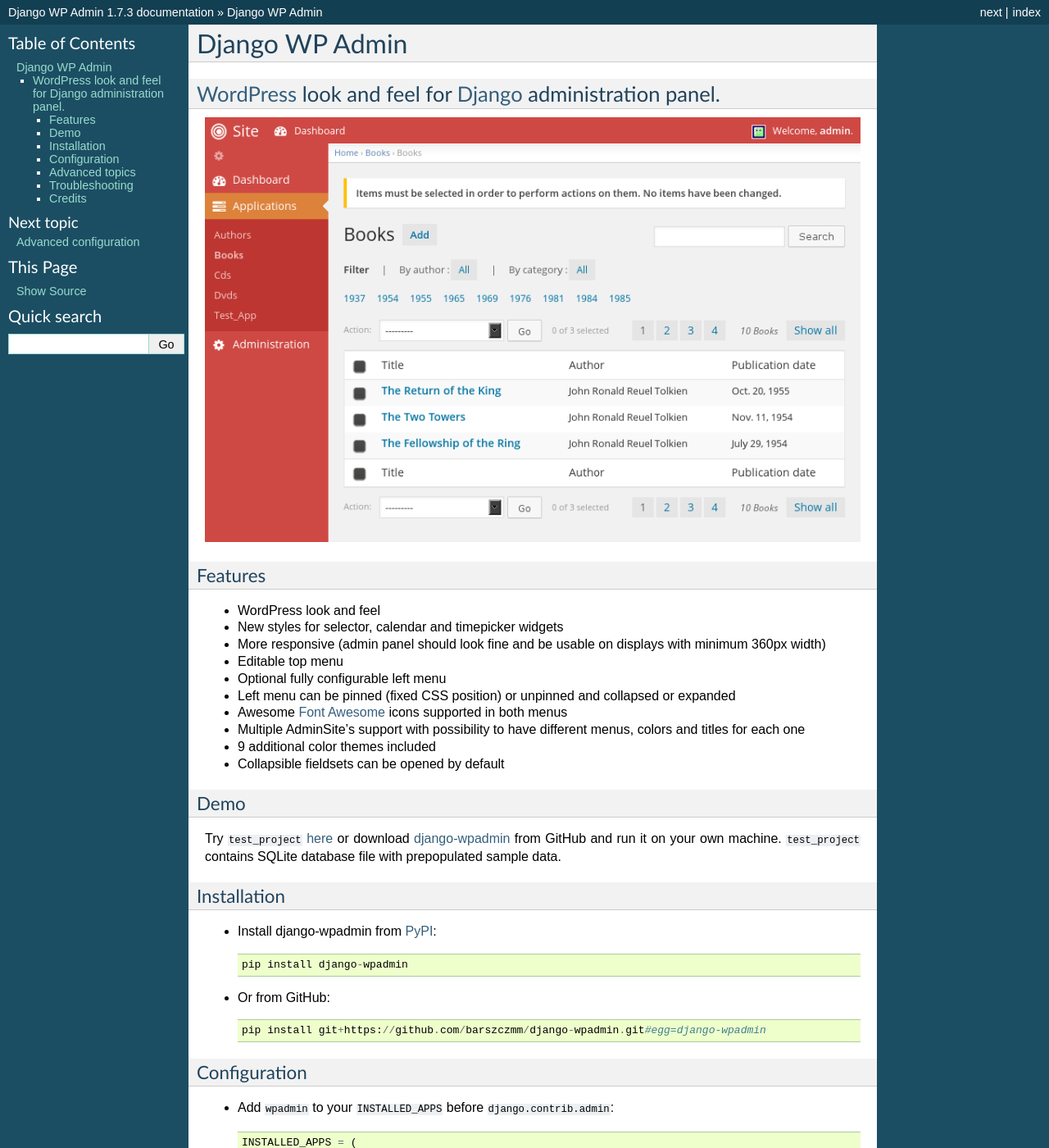
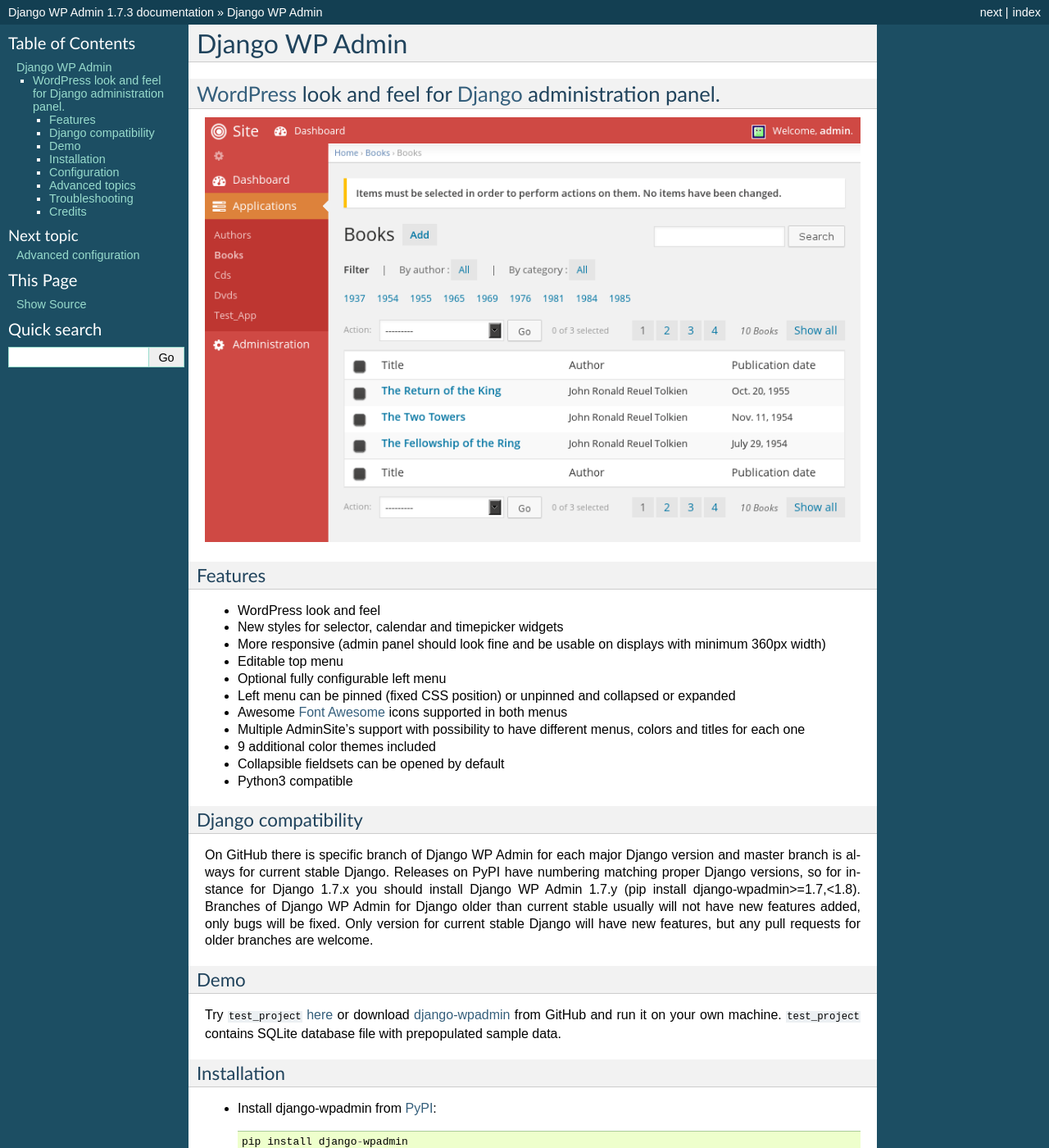
Before and after one commit to barszczmm/django-wpadmin, a Sphinx documentation site: the page built from docs/index.rst, in a window 1280 px wide and 1400 px high. Shown: the whole window at 82% size. Built offline with Sphinx 7.4.7, drawn with Linux system fonts in a browser that asks for light colours; the version number could not be read and is left out.

Commit message:
added info about versioning scheme in docs

```diff
--- a/docs/index.rst
+++ b/docs/index.rst
@@ -21,6 +21,16 @@
 * Multiple AdminSite's support with possibility to have different menus, colors and titles for each one
 * 9 additional color themes included
 * Collapsible fieldsets can be opened by default
+* Python3 compatible
+
+
+Django compatibility
+--------------------
+On GitHub there is specific branch of Django WP Admin for each major Django version and master branch is always for current stable Django.
+Releases on PyPI have numbering matching proper Django versions, so for instance for Django 1.7.x you should install Django WP Admin 1.7.y
+(pip install django-wpadmin>=1.7,<1.8).
+Branches of Django WP Admin for Django older than current stable usually will not have new features added, only bugs will be fixed.
+Only version for current stable Django will have new features, but any pull requests for older branches are welcome.
 
 
 Demo
```
Also changed, not shown: README.rst (+9 -0 lines).
